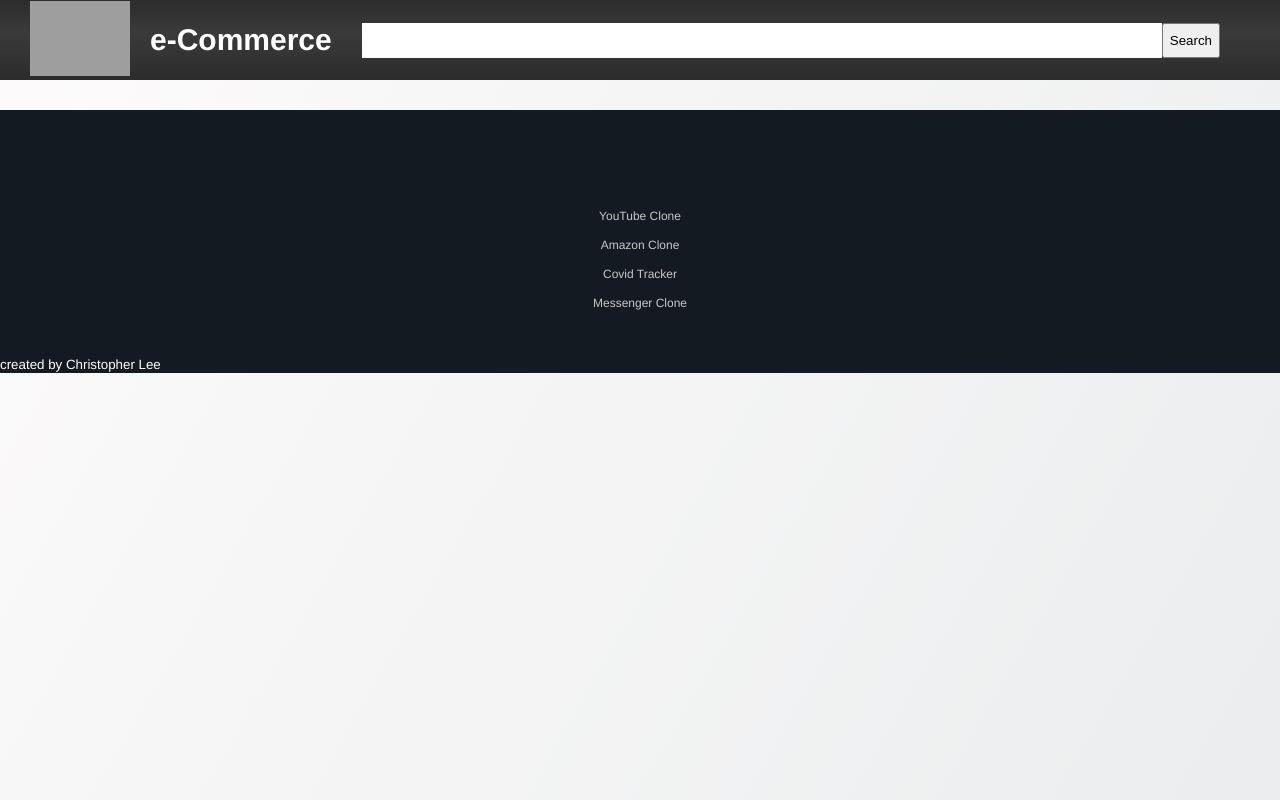
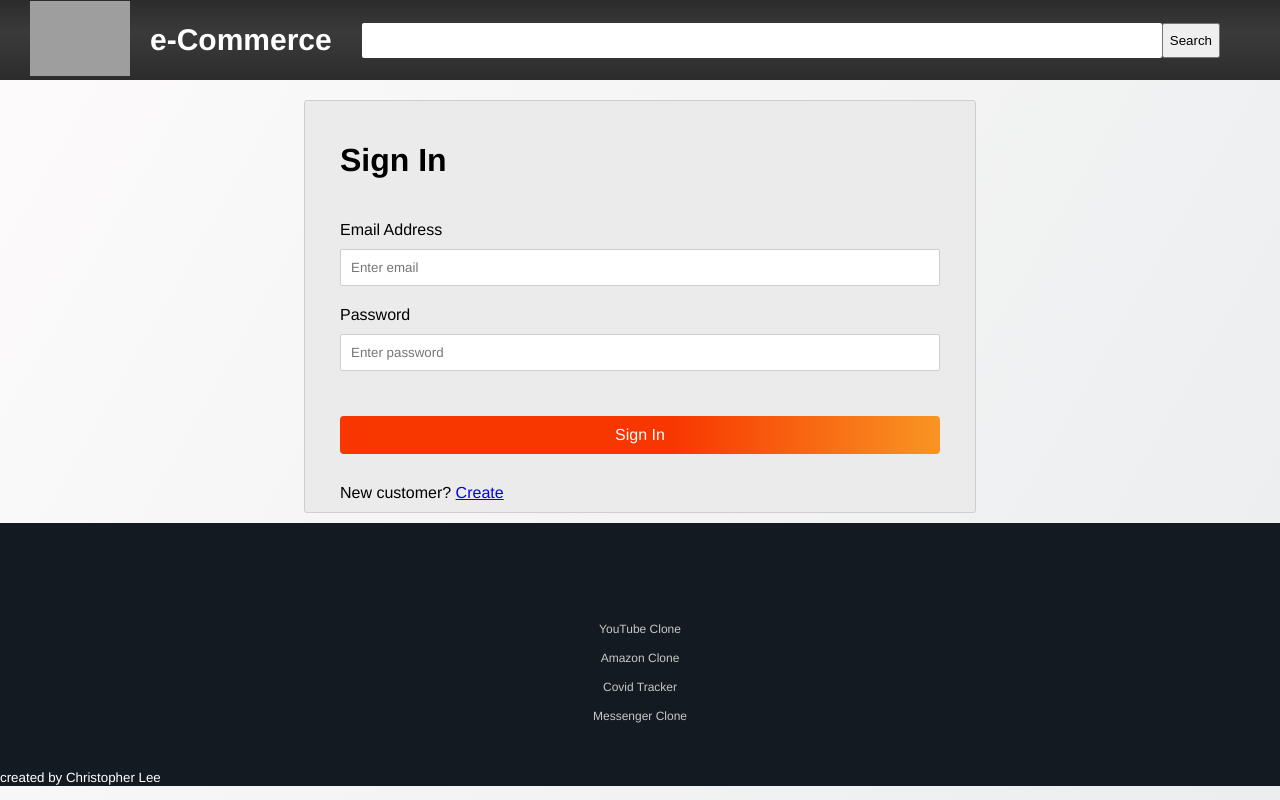
Before and after one commit to chrisalee/reactECommerce, a React (Create React App) app in the folder client/: page /signin in a window 1280 px wide. Built offline with nearby package versions, Linux system fonts and the light colour scheme; grey boxes are pictures that could not be loaded.

Commit message:
'signinScreen-frontend'

```diff
--- a/client/src/App.js
+++ b/client/src/App.js
@@ -5,6 +5,7 @@ import ProductScreen from './screens/ProductScreen';
 import Footer from "./components/Footer";
 import Header from "./components/Header";
 import CartScreen from "./screens/CartScreen";
+import SigninScreen from "./screens/SigninScreen";
 
 
 const App = () => {
@@ -18,6 +19,8 @@ const App = () => {
           </header>
 
           <main>
+            {/* <Route path='/register' component={RegisterScreen}/> */}
+            <Route path='/signin' component={SigninScreen} />
             <Route path='/cart/:id?' component={CartScreen} />
             <Route path="/product/:id" component={ProductScreen} />
             <Route path='/' component={HomeScreen} exact />
--- /dev/null
+++ b/client/src/screens/SigninScreen.css
@@ -0,0 +1,50 @@
+.signinScreen__form {
+    max-width: 60rem;
+    margin: auto;
+    background-color: #ebebeb;
+    border: .1rem solid #cecece;
+    border-radius: .3rem;
+    padding: 1rem 3.5rem;
+    font-family: Helvetica, sans-serif;
+}
+
+.signinScreen__form > div{
+    display: flex;
+    flex-direction: column;
+    margin-top: 1rem;
+}
+
+label {
+    margin: 1rem 0;
+    display: block;
+}
+
+input {
+    padding: 1rem;
+    background-color: #ffffff;
+    border: .1rem solid #cecece;
+    border-radius: .3rem;
+    border-radius: .2rem;
+    font-family: Helvetica, sans-serif;
+}
+
+.signinScreen__button {
+    background-image: linear-gradient(to right, #f83600 55%, #f99523 100%);
+  color: #ffffff;
+  width: 100%;
+  padding: 10px;
+  border: none;
+  border-radius: 4px;
+  margin-top: 15px;
+  font-size: 1.6rem;
+  font-family: Helvetica, sans-serif;
+}
+
+.signinScreen__button:hover {
+    background-image: linear-gradient(to right, #f99523 55%, #f83600 100%);
+    color: #000000;
+    padding: 10px 15px;
+    border: 1px solid #000000;
+    cursor: pointer;
+
+  }
--- /dev/null
+++ b/client/src/screens/SigninScreen.js
@@ -0,0 +1,56 @@
+import React, { useState } from "react";
+import "./SigninScreen.css";
+import { Link } from 'react-router-dom';
+
+const SigninScreen = () => {
+  const [email, setEmail] = useState("");
+  const [password, setPassword] = useState('');
+
+  const submitHandler = (event) => {
+    event.preventDefault();
+    // todo: signin action
+  };
+
+  return (
+    <div className="signinScreen">
+      <form className="signinScreen__form" onSubmit={submitHandler}>
+        <div>
+          <h1>Sign In</h1>
+        </div>
+        <div>
+          <label htmlFor="email">Email Address</label>
+          <input
+            type="email"
+            id="email"
+            placeholder="Enter email"
+            required
+            onChange={(event) => setEmail(event.target.value)}
+          />
+        </div>
+        <div>
+          <label htmlFor="password">Password</label>
+          <input
+            type="password"
+            id="password"
+            placeholder="Enter password"
+            required
+            onChange={(event) => setPassword(event.target.value)}
+          />
+        </div>
+        <div>
+            <label />
+            <button className='signinScreen__button' type='submit'>Sign In</button>
+        </div>
+        <div>
+            <label />
+            <div>
+                New customer? { ' ' }
+                <Link to='/register'>Create</Link>
+            </div>
+        </div>
+      </form>
+    </div>
+  );
+};
+
+export default SigninScreen;
```
Also changed, not shown: 1 other file (tests, documents, lock files or other folders).
